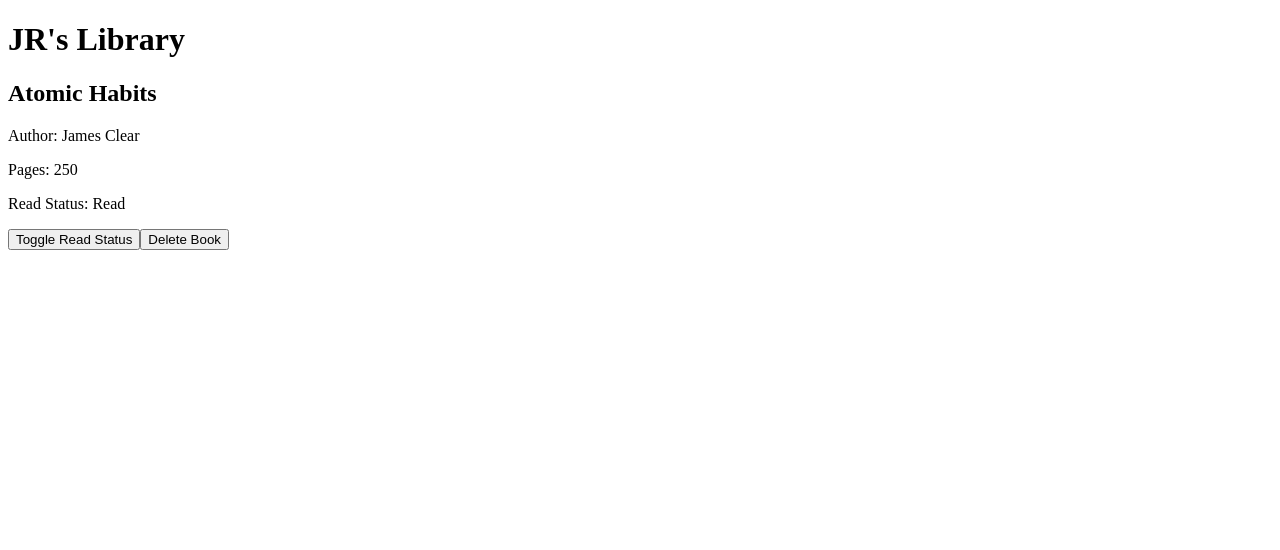
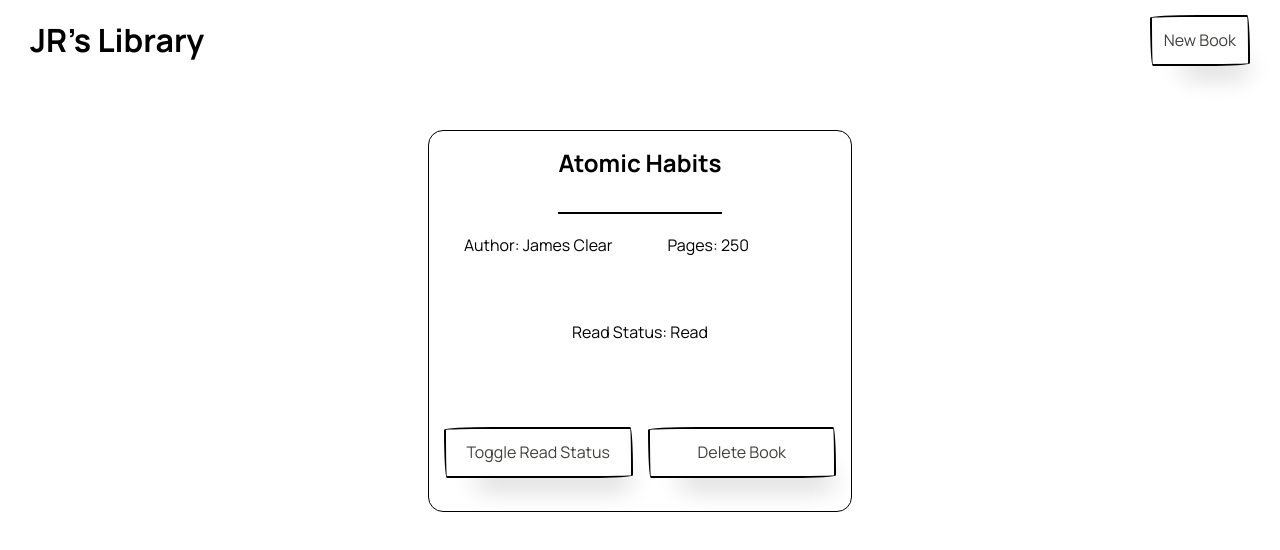
Before and after one commit to pirut/library, a plain HTML site: page index.html in a window 1280 px wide. Drawn offline with Linux system fonts and the light colour scheme.

Commit message:
Added Skeleton and CSS

```diff
--- a/index.html
+++ b/index.html
@@ -8,14 +8,15 @@
         <title>Library</title>
     </head>
     <body>
-        <h1>JR's Library</h1>
+        <h1 class="page-heading">JR's Library</h1>
+        <button class="new-book button-style" id="new-book">New Book</button>
         <div class="card-layout">
             <div class="card">
-                <h2>Atomic Habits</h2>
-                <p>Author: James Clear</p>
-                <p>Pages: 250</p>
-                <p>Read Status: Read</p>
-                <button>Toggle Read Status</button><button>Delete Book</button>
+                <h2 class="card-heading" id="title">Atomic Habits</h2>
+                <p class="card-content" id="author">Author: James Clear</p>
+                <p class="card-content" id="pages">Pages: 250</p>
+                <p class="card-content" id="read-status">Read Status: Read</p>
+                <button class="button-style" id="toggle">Toggle Read Status</button><button class="button-style" id="delete">Delete Book</button>
             </div>
         </div>
     </body>
--- a/style.css
+++ b/style.css
@@ -0,0 +1,110 @@
+@import url("https://fonts.googleapis.com/css2?family=Manrope:wght@200..800&display=swap");
+
+* {
+    margin: 0px;
+    padding: 0px;
+}
+
+:root {
+    font-family: "Manrope", sans-serif;
+    font-optical-sizing: auto;
+    font-weight: 400;
+    font-style: normal;
+}
+
+body {
+    display: grid;
+    gap: 50px;
+    grid-template-columns: 1fr 1fr;
+    grid-template-rows: 80px 100%;
+}
+
+/* CSS for Buttons From Paper CSS */
+.button-style {
+    align-self: center;
+    background-color: #fff;
+    background-image: none;
+    background-position: 0 90%;
+    background-repeat: repeat no-repeat;
+    background-size: 4px 3px;
+    border-radius: 15px 225px 255px 15px 15px 255px 225px 15px;
+    border-style: solid;
+    border-width: 2px;
+    box-shadow: rgba(0, 0, 0, 0.2) 15px 28px 25px -18px;
+    box-sizing: border-box;
+    color: #41403e;
+    cursor: pointer;
+    display: inline-block;
+    font-family: inherit;
+    font-size: 1rem;
+    line-height: 23px;
+    outline: none;
+    padding: 0.75rem;
+    text-decoration: none;
+    transition: all 235ms ease-in-out;
+    border-bottom-left-radius: 15px 255px;
+    border-bottom-right-radius: 225px 15px;
+    border-top-left-radius: 255px 15px;
+    border-top-right-radius: 15px 225px;
+    user-select: none;
+    -webkit-user-select: none;
+    touch-action: manipulation;
+}
+
+.button-style:hover {
+    box-shadow: rgba(0, 0, 0, 0.3) 2px 8px 8px -5px;
+    transform: translate3d(0, 2px, 0);
+}
+
+.button-style:focus {
+    box-shadow: rgba(0, 0, 0, 0.3) 2px 8px 4px -6px;
+}
+
+/*End Button Code*/
+
+.page-heading {
+    align-self: center;
+    margin-left: 30px;
+}
+
+.new-book {
+    margin-right: 30px;
+    align-self: center;
+    justify-self: end;
+}
+
+.card-layout {
+    grid-column: span 2;
+    display: grid;
+    grid-template-columns: repeat(auto-fit, minmax(250px, 1fr));
+    transition: all 0.2s;
+}
+
+.card {
+    display: grid;
+    grid-template-columns: 1fr 1fr;
+    grid-template-rows: repeat(4, 1fr);
+    border: solid 1px black;
+    border-radius: 15px;
+    padding: 15px;
+    column-gap: 15px;
+    justify-self: center;
+    transition: all 0.2s;
+}
+
+.card-heading {
+    justify-self: center;
+    border-bottom: solid 2px black;
+    margin-bottom: 20px;
+    grid-column: span 2;
+}
+
+.card-content {
+    margin-left: 20px;
+    margin-right: 20px;
+}
+
+#read-status {
+    grid-column: span 2;
+    justify-self: center;
+}
```
